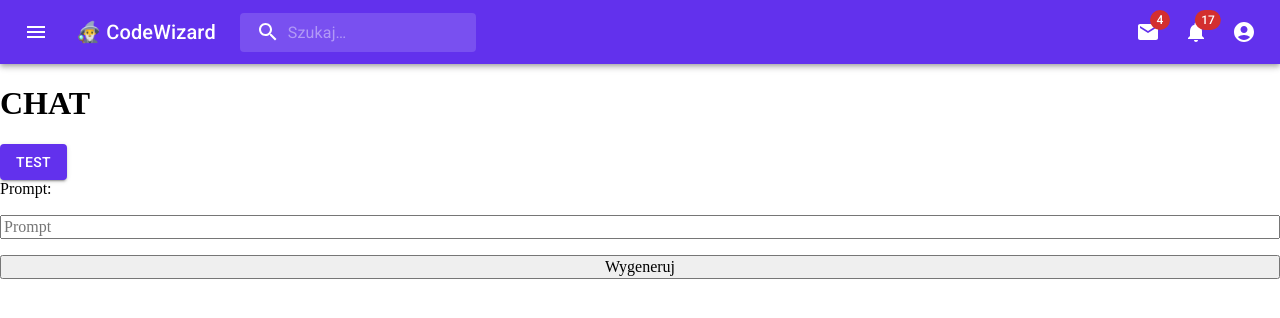
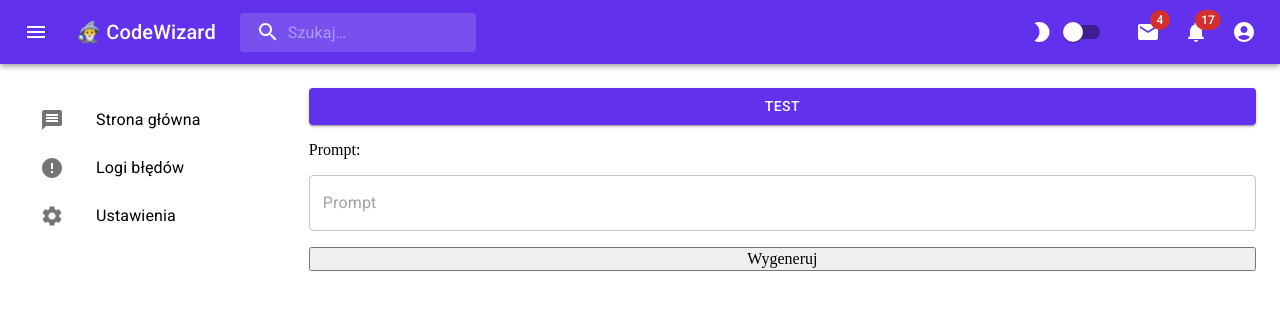
Before and after one commit to MichaelTeida/CodeWizard, a React (Vite) app: page / in a window 1280 px wide. Shown: the top 318 px of the page. Built offline with nearby package versions, Linux system fonts and the light colour scheme; a web font is replaced by a local one.

Commit message:
add: sidebar and output card | update: desing

```diff
--- a/src/App.jsx
+++ b/src/App.jsx
@@ -6,18 +6,15 @@ import '@fontsource/roboto/500.css'
 import '@fontsource/roboto/700.css'
 
 import Home from "./pages/Home.jsx"
-import PrimarySearchAppBar from "./components/Header.jsx";
 import {theme} from "./theme/theme.jsx";
 
 import {ThemeProvider} from "@mui/material";
 
 function App() {
     return (
-
-            <ThemeProvider theme={theme}>
-                <PrimarySearchAppBar/>
-                <Home/>
-            </ThemeProvider>
+        <ThemeProvider theme={theme}>
+            <Home/>
+        </ThemeProvider>
     )
 }
 
--- a/src/components/Chat.jsx
+++ b/src/components/Chat.jsx
@@ -1,7 +1,19 @@
 import {useForm} from "react-hook-form";
 import OpenAi from "../lib/open-ai.jsx";
 import React, {useState} from "react";
-import {Stack, Button} from "@mui/material";
+import {
+    Stack,
+    Button,
+    CardActions,
+    Card,
+    CardContent,
+    IconButton,
+    Typography,
+    Box,
+    TextField
+} from "@mui/material";
+import ShareIcon from '@mui/icons-material/Share';
+import FavoriteIcon from '@mui/icons-material/Favorite';
 
 function Chat() {
     const [prompt, setPrompt] = useState('')
@@ -19,11 +31,17 @@ function Chat() {
 
     return (
         <>
+            <Box flex={8} p={3}>
+                <Stack spacing={2}>
                 <Button variant="contained" color="primary">Test</Button>
                 <form onSubmit={handleSubmit(onSubmit)}>
-                <Stack spacing={2} width={{p: 10}}>
+                    <Stack spacing={2} width={{p: 8}}>
                         <p>Prompt:</p>
-                    <input
+                        <TextField
+                            variant="outlined"
+                            multiline
+                            row={3}
+                            maxRows={10}
                             type="text"
                             placeholder="Prompt"
                             {...register("prompt", {
@@ -42,11 +60,26 @@ function Chat() {
                         )}
                     </Stack>
                 </form>
-            <div>
+
                     {prompt &&
-                    (<OpenAi prompt={prompt}/>)
+                        <Card>
+                    <CardContent>
+                        <Typography variant="body2" color="text.secondary">
+                                <OpenAi prompt={prompt}/>
+                        </Typography>
+                    </CardContent>
+                    <CardActions disableSpacing>
+                        <IconButton aria-label="add to favorites">
+                            <FavoriteIcon/>
+                        </IconButton>
+                        <IconButton aria-label="share">
+                            <ShareIcon/>
+                        </IconButton>
+                    </CardActions>
+                </Card>
                     }
-            </div>
+                </Stack>
+            </Box>
         </>
     );
 }
--- a/src/components/Header.jsx
+++ b/src/components/Header.jsx
@@ -1,5 +1,5 @@
 import * as React from 'react';
-import { styled, alpha } from '@mui/material/styles';
+import {styled, alpha} from '@mui/material/styles';
 import AppBar from '@mui/material/AppBar';
 import Box from '@mui/material/Box';
 import Toolbar from '@mui/material/Toolbar';
@@ -15,8 +15,10 @@ import AccountCircle from '@mui/icons-material/AccountCircle';
 import MailIcon from '@mui/icons-material/Mail';
 import NotificationsIcon from '@mui/icons-material/Notifications';
 import MoreIcon from '@mui/icons-material/MoreVert';
+import {Switch} from "@mui/material";
+import ModeNight from '@mui/icons-material/ModeNight';
 
-const Search = styled('div')(({ theme }) => ({
+const Search = styled('div')(({theme}) => ({
     position: 'relative',
     borderRadius: theme.shape.borderRadius,
     backgroundColor: alpha(theme.palette.common.white, 0.15),
@@ -32,7 +34,7 @@ const Search = styled('div')(({ theme }) => ({
     },
 }));
 
-const SearchIconWrapper = styled('div')(({ theme }) => ({
+const SearchIconWrapper = styled('div')(({theme}) => ({
     padding: theme.spacing(0, 2),
     height: '100%',
     position: 'absolute',
@@ -42,7 +44,7 @@ const SearchIconWrapper = styled('div')(({ theme }) => ({
     justifyContent: 'center',
 }));
 
-const StyledInputBase = styled(InputBase)(({ theme }) => ({
+const StyledInputBase = styled(InputBase)(({theme}) => ({
     color: 'inherit',
     '& .MuiInputBase-input': {
         padding: theme.spacing(1, 1, 1, 0),
@@ -56,7 +58,7 @@ const StyledInputBase = styled(InputBase)(({ theme }) => ({
     },
 }));
 
-export default function PrimarySearchAppBar() {
+export default function Header() {
     const [anchorEl, setAnchorEl] = React.useState(null);
     const [mobileMoreAnchorEl, setMobileMoreAnchorEl] = React.useState(null);
 
@@ -122,7 +124,7 @@ export default function PrimarySearchAppBar() {
             <MenuItem>
                 <IconButton size="large" aria-label="show 4 new mails" color="inherit">
                     <Badge badgeContent={4} color="error">
-                        <MailIcon />
+                        <MailIcon/>
                     </Badge>
                 </IconButton>
                 <p>Wiadomości</p>
@@ -134,7 +136,7 @@ export default function PrimarySearchAppBar() {
                     color="inherit"
                 >
                     <Badge badgeContent={17} color="error">
-                        <NotificationsIcon />
+                        <NotificationsIcon/>
                     </Badge>
                 </IconButton>
                 <p>Powiadomienia</p>
@@ -147,15 +149,27 @@ export default function PrimarySearchAppBar() {
                     aria-haspopup="true"
                     color="inherit"
                 >
-                    <AccountCircle />
+                    <AccountCircle/>
                 </IconButton>
                 <p>Profil</p>
+            </MenuItem>
+            <MenuItem onClick={handleProfileMenuOpen}>
+                <IconButton
+                    size="large"
+                    aria-label="account of current user"
+                    aria-controls="primary-search-account-menu"
+                    aria-haspopup="true"
+                    color="inherit"
+                >
+                    <ModeNight/>
+                </IconButton>
+                <Switch/>
             </MenuItem>
         </Menu>
     );
 
     return (
-        <Box sx={{ flexGrow: 1 }}>
+        <Box sx={{flexGrow: 1}}>
             <AppBar position="static">
                 <Toolbar>
                     <IconButton
@@ -163,32 +177,36 @@ export default function PrimarySearchAppBar() {
                         edge="start"
                         color="inherit"
                         aria-label="open drawer"
-                        sx={{ mr: 2 }}
+                        sx={{mr: 2}}
                     >
-                        <MenuIcon />
+                        <MenuIcon/>
                     </IconButton>
                     <Typography
                         variant="h6"
                         noWrap
                         component="div"
-                        sx={{ display: { xs: 'none', sm: 'block' } }}
+                        sx={{display: {xs: 'none', sm: 'block'}}}
                     >
                         🧙‍♂️ CodeWizard
                     </Typography>
                     <Search>
                         <SearchIconWrapper>
-                            <SearchIcon />
+                            <SearchIcon/>
                         </SearchIconWrapper>
                         <StyledInputBase
                             placeholder="Szukaj…"
-                            inputProps={{ 'aria-label': 'search' }}
+                            inputProps={{'aria-label': 'search'}}
                         />
                     </Search>
-                    <Box sx={{ flexGrow: 1 }} />
-                    <Box sx={{ display: { xs: 'none', md: 'flex' } }}>
+                    <Box sx={{flexGrow: 1}}/>
+                    <Box sx={{display: {xs: 'none', md: 'flex'}}}>
+                        <IconButton size="large" color="inherit">
+                            <ModeNight/>
+                            <Switch/>
+                        </IconButton>
                         <IconButton size="large" aria-label="show 4 new mails" color="inherit">
                             <Badge badgeContent={4} color="error">
-                                <MailIcon />
+                                <MailIcon/>
                             </Badge>
                         </IconButton>
                         <IconButton
@@ -197,7 +215,7 @@ export default function PrimarySearchAppBar() {
                             color="inherit"
                         >
                             <Badge badgeContent={17} color="error">
-                                <NotificationsIcon />
+                                <NotificationsIcon/>
                             </Badge>
                         </IconButton>
                         <IconButton
@@ -209,10 +227,10 @@ export default function PrimarySearchAppBar() {
                             onClick={handleProfileMenuOpen}
                             color="inherit"
                         >
-                            <AccountCircle />
+                            <AccountCircle/>
                         </IconButton>
                     </Box>
-                    <Box sx={{ display: { xs: 'flex', md: 'none' } }}>
+                    <Box sx={{display: {xs: 'flex', md: 'none'}}}>
                         <IconButton
                             size="large"
                             aria-label="show more"
@@ -221,7 +239,7 @@ export default function PrimarySearchAppBar() {
                             onClick={handleMobileMenuOpen}
                             color="inherit"
                         >
-                            <MoreIcon />
+                            <MoreIcon/>
                         </IconButton>
                     </Box>
                 </Toolbar>
--- /dev/null
+++ b/src/components/Sidebar.jsx
@@ -0,0 +1,40 @@
+import React from 'react';
+import {Box, List, ListItemButton, ListItemIcon, ListItemText, ListItem, Button} from '@mui/material'
+import MessageIcon from '@mui/icons-material/Message';
+import ErrorIcon from '@mui/icons-material/Error';
+import SettingsIcon from '@mui/icons-material/Settings';
+
+const Sidebar = () => {
+    return (
+        <Box flex={2} p={3} sx={{display: {xs: "none", sm: "block"}}}>
+            <List>
+                <ListItem disablePadding>
+                    <ListItemButton component="a" href="#">
+                        <ListItemIcon>
+                            <MessageIcon/>
+                        </ListItemIcon>
+                        <ListItemText primary="Strona główna"/>
+                    </ListItemButton>
+                </ListItem>
+                <ListItem disablePadding>
+                    <ListItemButton component="a" href="#logs">
+                        <ListItemIcon>
+                            <ErrorIcon/>
+                        </ListItemIcon>
+                        <ListItemText primary="Logi błędów"/>
+                    </ListItemButton>
+                </ListItem>
+                <ListItem disablePadding>
+                    <ListItemButton component="a" href="#settings">
+                        <ListItemIcon>
+                            <SettingsIcon/>
+                        </ListItemIcon>
+                        <ListItemText primary="Ustawienia"/>
+                    </ListItemButton>
+                </ListItem>
+            </List>
+        </Box>
+    );
+};
+
+export default Sidebar;
--- a/src/pages/Home.jsx
+++ b/src/pages/Home.jsx
@@ -1,11 +1,18 @@
 import Chat from "../components/Chat.jsx";
+import {Box, Stack} from "@mui/material";
+import Header from "../components/Header.jsx";
+import Sidebar from "../components/Sidebar.jsx";
+import React from "react";
 
 function Home() {
     return (
-        <>
-            <h1>CHAT</h1>
-            <Chat/>
-        </>
+        <Box>
+            <Header/>
+            <Stack direction="row" justifyContent="space-between">
+                <Sidebar/>
+                <Chat/>
+            </Stack>
+        </Box>
     )
 }
 
```
Lines whose indentation alone changed are shown as unchanged.
